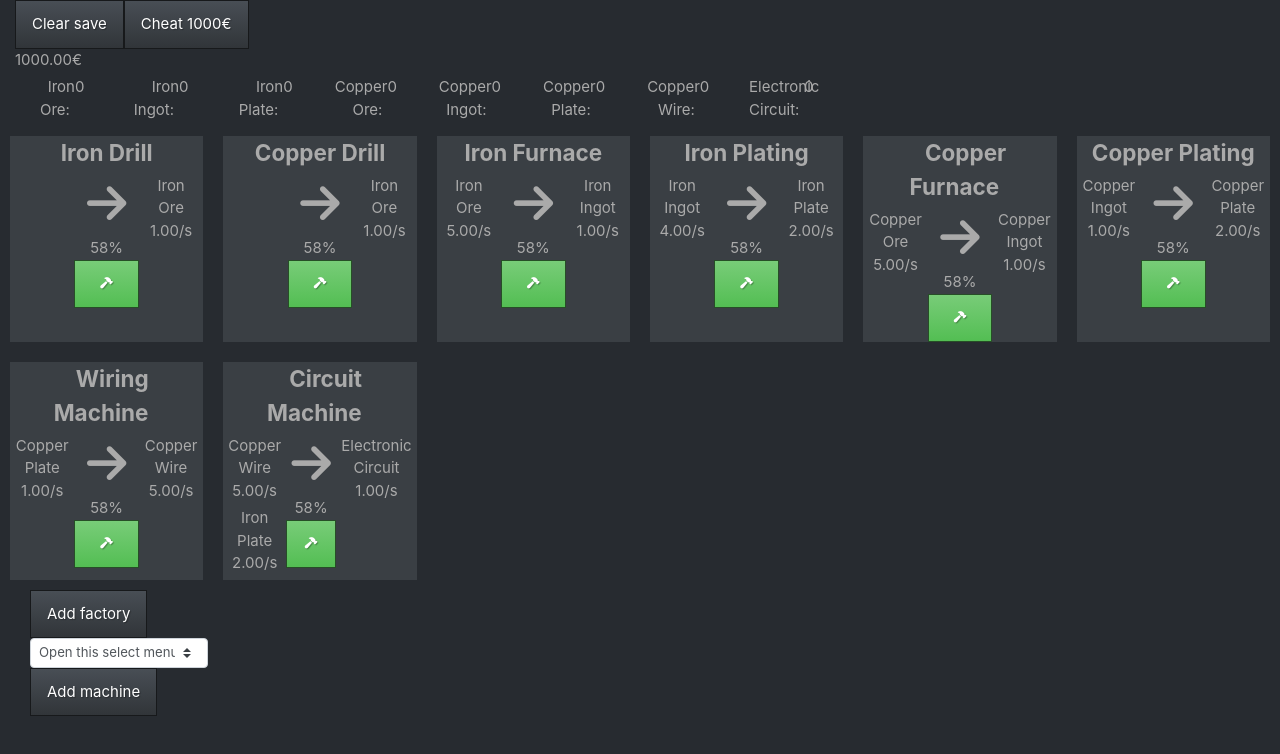
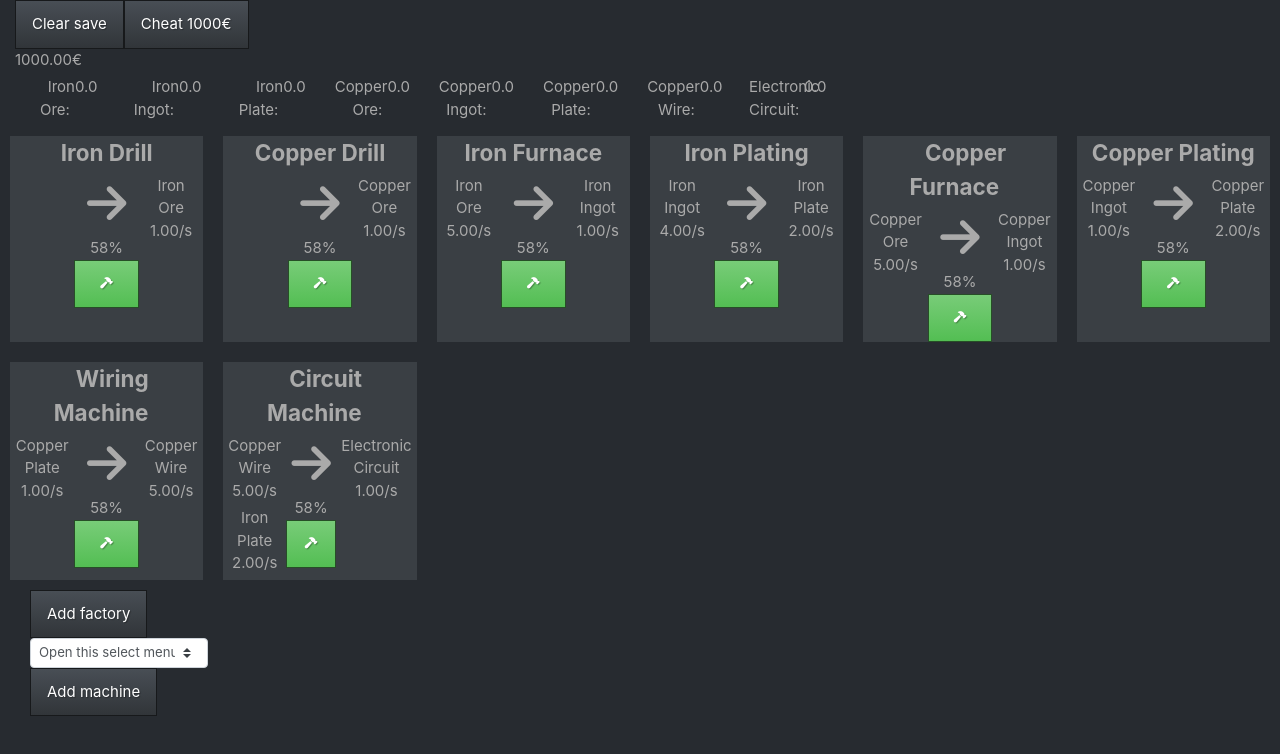
Before and after one commit to charlesbl/factory-game, a React (Create React App) app: page / in a window 1280 px wide. Shown: the top 754 px of the page. Built offline with nearby package versions, Linux system fonts and the light colour scheme.

Commit message:
add craft production

```diff
--- a/src/App.tsx
+++ b/src/App.tsx
@@ -19,7 +19,7 @@ const loadGame = (): Game => {
         const save = new GameSave(undefined, JSON.parse(stringSave))
         return save.getObj()
     } else {
-        return new Game(undefined, undefined, undefined, true)
+        return new Game()
     }
 }
 
--- a/src/Game/Factory.ts
+++ b/src/Game/Factory.ts
@@ -25,8 +25,8 @@ export default class Factory {
         this.factories.push(new Factory())
     }
 
-    buildMachine (machineCraft: MachineCraft, manual = false): Machine {
-        const machine = new Machine(machineCraft.name, machineCraft.outputCraft, manual)
+    buildMachine (machineCraft: MachineCraft): Machine {
+        const machine = new Machine(machineCraft.name, machineCraft.outputCraft)
         this.machines.push(machine)
         return machine
     }
--- a/src/Game/Game.ts
+++ b/src/Game/Game.ts
@@ -1,5 +1,6 @@
 import Factory from './Factory'
 import Inventory from './Inventory'
+import ManualMachine from './ManualMachine'
 import Ressources from './Resources/Ressources'
 
 // TODO Rename Factory
@@ -14,6 +15,7 @@ export default class Game {
     private readonly _factory: Factory
     private _money: number
     private readonly _inventory: Inventory
+    private readonly _manualMachines: ManualMachine[]
 
     public get factory (): Factory {
         return this._factory
@@ -27,7 +29,11 @@ export default class Game {
         return this._inventory
     }
 
-    constructor (factory?: Factory, money?: number, inventory?: Inventory, initManualMachine: boolean = false) {
+    public get manualMachines (): ManualMachine[] {
+        return this._manualMachines
+    }
+
+    constructor (factory?: Factory, money?: number, inventory?: Inventory) {
         if (factory !== undefined) {
             this._factory = factory
         } else {
@@ -43,13 +49,29 @@ export default class Game {
         } else {
             this._inventory = new Inventory()
         }
-        if (initManualMachine) {
-            Ressources.getMachineCrafts().forEach((machineCraft) => this._factory.buildMachine(machineCraft, true))
-        }
+        this._manualMachines = Ressources.getMachineCrafts().map((machineCraft) => new ManualMachine(machineCraft.name, machineCraft.outputCraft))
     }
 
-    update (): void {
+    update (delta: number): void {
+        const deltaSecond = delta / 1000
         // TODO update unique game inventory using the factory
+        this._manualMachines.forEach((m) => {
+            if (m.active) {
+                m.craft.input.forEach((ingredient) => {
+                    this._inventory.removeItem(ingredient.item, ingredient.quantityPerSecond * deltaSecond)
+                })
+                m.craft.output.forEach((ingredient) => {
+                    this._inventory.addItem(ingredient.item, ingredient.quantityPerSecond * deltaSecond)
+                })
+            }
+        })
+
+        this._factory.inputs.forEach((ingredient) => {
+            this._inventory.removeItem(ingredient.item, ingredient.quantityPerSecond * deltaSecond)
+        })
+        this._factory.outputs.forEach((ingredient) => {
+            this._inventory.addItem(ingredient.item, ingredient.quantityPerSecond * deltaSecond)
+        })
     }
 
     public cheatMoney (): void {
--- a/src/Game/GameLoop.ts
+++ b/src/Game/GameLoop.ts
@@ -9,7 +9,7 @@ const startGameLoop = (game: Game, onUpdate: () => void, saveGame: () => void):
     void new Promise<void>((resolve) => {
         const gameloop = (): void => {
             const startTime = Date.now()
-            game.update()
+            game.update(REFRESH_RATE)
             onUpdate()
             tickCount++
             if (tickCount >= TICK_BETWEEN_SAVE) {
--- a/src/Game/Machine.ts
+++ b/src/Game/Machine.ts
@@ -3,11 +3,9 @@ import Craft from './Craft'
 export default class Machine {
     name: string
     craft: Craft
-    manual: boolean
 
-    constructor (name: string, craft: Craft, manual: boolean = false) {
+    constructor (name: string, craft: Craft) {
         this.name = name
         this.craft = craft
-        this.manual = manual
     }
 }
--- /dev/null
+++ b/src/Game/ManualMachine.ts
@@ -0,0 +1,13 @@
+import Machine from './Machine'
+
+export default class ManualMachine extends Machine {
+    private _active: boolean = false
+
+    public get active (): boolean {
+        return this._active
+    }
+
+    public set active (value: boolean) {
+        this._active = value
+    }
+}
--- a/src/Game/Resources/Crafts.json
+++ b/src/Game/Resources/Crafts.json
@@ -16,7 +16,7 @@
         "input": [],
         "output": [
             {
-                "itemId": "ironOre",
+                "itemId": "copperOre",
                 "quantity": 1
             }
         ]
--- a/src/Game/Save/MachineSave.ts
+++ b/src/Game/Save/MachineSave.ts
@@ -5,7 +5,6 @@ import Saveable from './Saveable'
 export default class MachineSave extends Saveable<Machine> {
     name!: string
     craftId!: string
-    manual!: boolean
 
     constructor (obj?: Machine, blob?: any) {
         super()
@@ -15,16 +14,14 @@ export default class MachineSave extends Saveable<Machine> {
     fromObj = (machine: Machine): void => {
         this.name = machine.name
         this.craftId = machine.craft.id
-        this.manual = machine.manual
     }
 
     fromSave = (blob: MachineSave): void => {
         this.name = blob.name
         this.craftId = blob.craftId
-        this.manual = blob.manual
     }
 
     getObj = (): Machine => {
-        return new Machine(this.name, Ressources.getCraftById(this.craftId), this.manual)
+        return new Machine(this.name, Ressources.getCraftById(this.craftId))
     }
 }
--- a/src/Views/FactoryView.tsx
+++ b/src/Views/FactoryView.tsx
@@ -11,10 +11,10 @@ interface IFactoryProps extends IBaseProps {
     onSelectedFactory: (factory: Factory) => void
 }
 
-const renderMachine = (machine: Machine, index: number, onDeleteMachine: () => void): JSX.Element => {
+const renderMachine = (machine: Machine, index: number, onDeleteMachine: () => void, manual: boolean): JSX.Element => {
     return (
         <div key={index} className="col-12 col-sm-6 col-md-4 col-lg-3 col-xl-2 machine-container">
-            <MachineView machine={machine} onDeleteMachine={onDeleteMachine} />
+            <MachineView machine={machine} onDeleteMachine={onDeleteMachine} manual={manual} />
         </div>
     )
 }
@@ -28,10 +28,14 @@ const renderFactoryCard = (factory: Factory, index: number, onClickEnter: () =>
 }
 
 const FactoryView = (props: IFactoryProps): JSX.Element => {
-    const machines = props.factory.machines.map((machine, i) => renderMachine(machine, i, () => props.factory.destroyMachine(machine)))
+    const machines = props.factory.machines.map((machine, i) => renderMachine(machine, i, () => props.factory.destroyMachine(machine), false))
+    const manualMachines = props.game.manualMachines.map((machine, i) => renderMachine(machine, i, () => props.factory.destroyMachine(machine), true))
     const factories = props.factory.factories.map((factory, i) => renderFactoryCard(factory, i, () => props.onSelectedFactory(factory), () => props.factory.destroySubFactory(factory)))
     return (
         <div>
+            <div className="row">
+                {manualMachines}
+            </div>
             <div className="row">
                 {machines}
             </div>
--- a/src/Views/GameView.tsx
+++ b/src/Views/GameView.tsx
@@ -21,7 +21,7 @@ const GameView = (props: IBaseProps): JSX.Element => {
     return (
         <div>
             <span>{props.game.money.toFixed(2)}€</span>
-            <InventoryView game={props.game} inventory={props.game.inventory} />
+            <InventoryView inventory={props.game.inventory} />
             {returnButton}
             <FactoryView
                 game={props.game}
--- a/src/Views/InventoryView.tsx
+++ b/src/Views/InventoryView.tsx
@@ -2,9 +2,8 @@ import React from 'react'
 import '../css/Inventory.css'
 import ItemStack from '../Game/ItemStack'
 import Inventory from '../Game/Inventory'
-import IBaseProps from './IBaseProps'
 
-interface IInventoryProps extends IBaseProps {
+interface IInventoryProps {
     inventory: Inventory
 }
 
@@ -16,7 +15,7 @@ const renderItemStack = (itemId: string, itemStack: ItemStack): JSX.Element => {
                     <span className="item-name">{itemStack.item.name}:</span>
                 </div>
                 <div className="col-5 text-left">
-                    <span>{itemStack.quantity}</span>
+                    <span>{itemStack.quantity.toFixed(1)}</span>
                 </div>
                 <div className="col-12">
                 </div>
--- a/src/Views/MachineView.tsx
+++ b/src/Views/MachineView.tsx
@@ -1,30 +1,31 @@
 import React from 'react'
-import { notImplemented } from '..'
 import '../css/Machine.css'
 import Machine from '../Game/Machine'
+import ManualMachine from '../Game/ManualMachine'
 import IngredientsView from './IngredientsView'
 
 interface IMachineProps {
     machine: Machine
     onDeleteMachine: () => void
+    manual: boolean
 }
 
 const MachineView = (props: IMachineProps): JSX.Element => {
-    const canCraft = true // TODO implement if user can manually craft
-    const craftBtn = <button onMouseDown={() => notImplemented()}
-        onMouseUp={() => notImplemented()}
-        onMouseOut={() => notImplemented()}
-        className="btn btn-success btn-side btn-craft" disabled={!canCraft}>
-        <i className="fas fa-hammer fa-xs"></i>
-    </button>
-    const destroyBtn = <button onClick={() => props.onDeleteMachine()} className="btn btn-danger btn-side"><i className="fas fa-trash fa-xs"></i></button>
+    const actions: JSX.Element[] = []
+    if (!props.manual) {
+        actions.push(<button onClick={() => props.onDeleteMachine()} className="btn btn-danger btn-side"><i className="fas fa-trash fa-xs"></i></button>)
+    }
+    if (props.manual) {
+        const manualMachine = props.machine as ManualMachine
+        const canCraft = true // TODO implement if user can manually craft
 
-    const actions: JSX.Element[] = []
-    if (props.machine.manual) {
+        const craftBtn = <button onMouseDown={() => { manualMachine.active = true }}
+            onMouseUp={() => { manualMachine.active = false }}
+            onMouseOut={() => { manualMachine.active = false }}
+            className="btn btn-success btn-side btn-craft" disabled={!canCraft}>
+            <i className="fas fa-hammer fa-xs"></i>
+        </button>
         actions.push(craftBtn)
-    }
-    if (!props.machine.manual) {
-        actions.push(destroyBtn)
     }
     return (
         <div className="machine">
```
